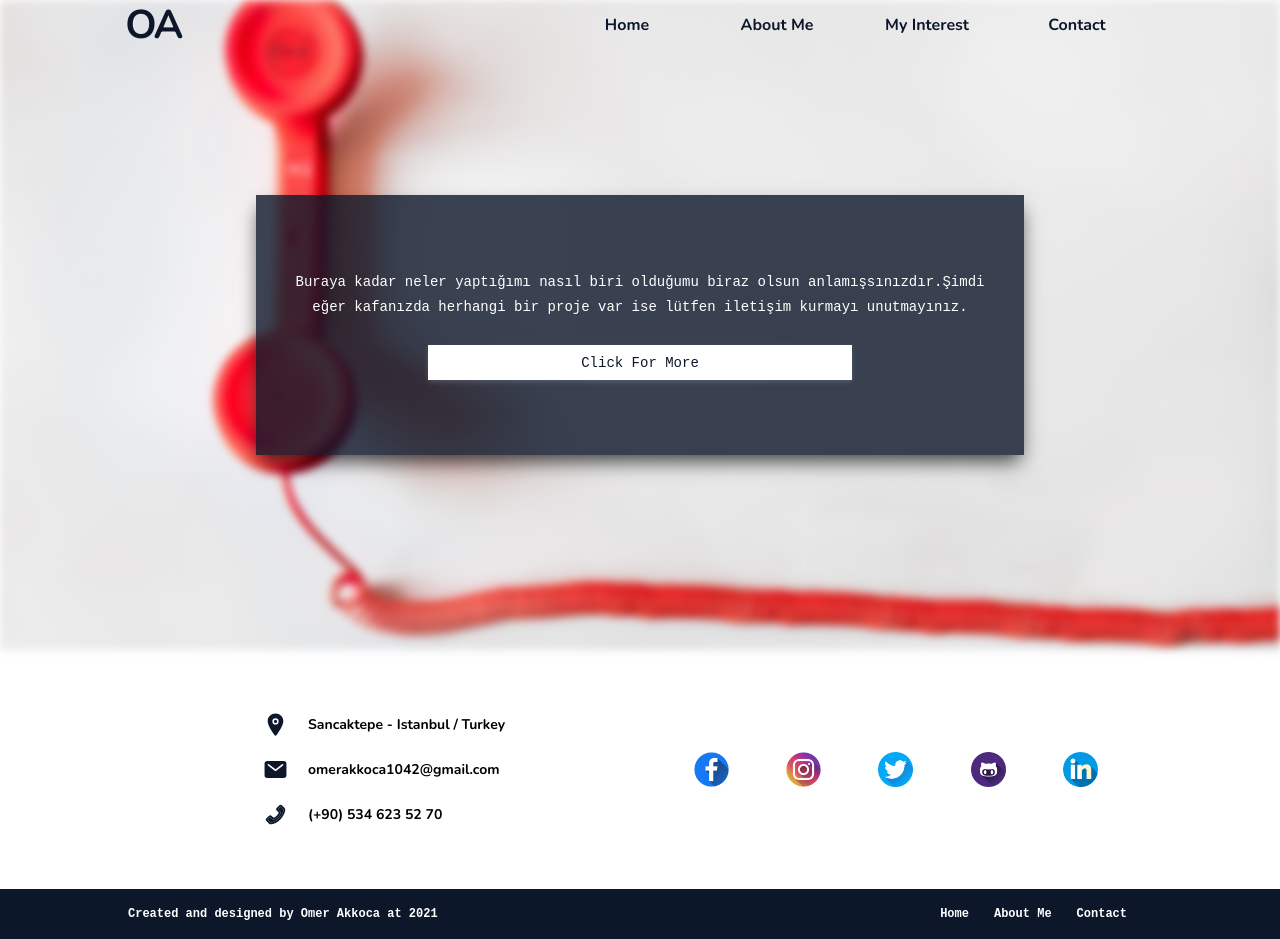
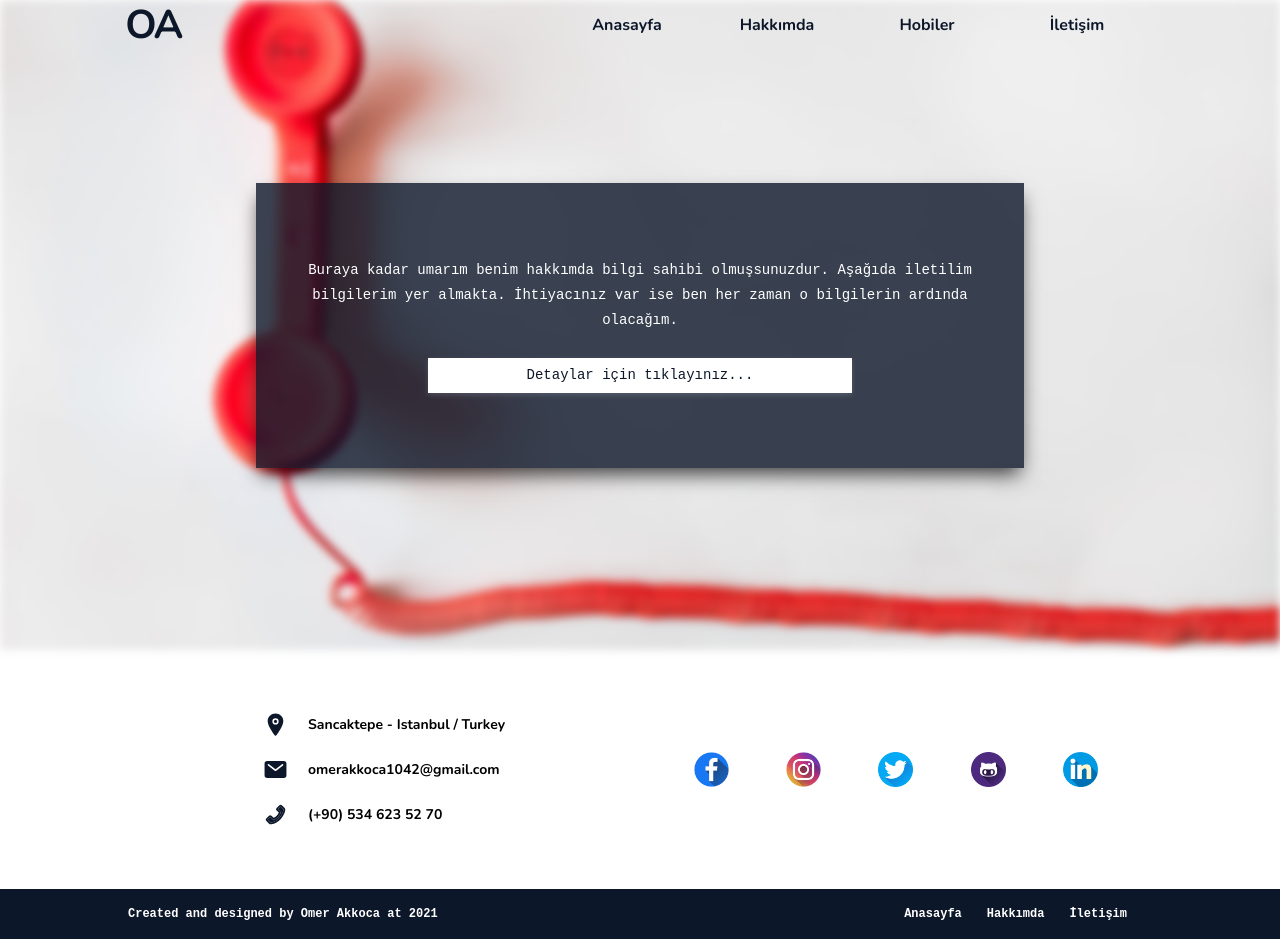
Before and after one commit to omer-akkoca/omerakkoca-web-site, a React (Create React App) app: page /contact in a window 1280 px wide. Built offline with nearby package versions, Linux system fonts and the light colour scheme.

Commit message:
converted to tr

```diff
--- a/src/components/Footer/index.js
+++ b/src/components/Footer/index.js
@@ -10,9 +10,9 @@ const Footer = () => {
                 <div className="content">
                     <h1>Created and designed by Omer Akkoca at 2021</h1>
                     <ul>
-                        <li><Link to="/"><h1>Home</h1></Link></li>
-                        <li><Link to="/about-me"><h1>About Me</h1></Link></li>
-                        <li><Link to="/contact"><h1>Contact</h1></Link></li>
+                        <li><Link to="/"><h1>Anasayfa</h1></Link></li>
+                        <li><Link to="/about-me"><h1>Hakkımda</h1></Link></li>
+                        <li><Link to="/contact"><h1>İletişim</h1></Link></li>
                     </ul>
                 </div>
             </Container>
--- a/src/components/Header/index.js
+++ b/src/components/Header/index.js
@@ -22,7 +22,7 @@ const Header = ({ title, image, text }) => {
                 <div className="content">
                     <p>{text}</p>
                     <button className="custom-button" onClick={handleOnClick}>
-                        Click For More
+                        Detaylar için tıklayınız...
                     </button>
                 </div>
             </header>
--- a/src/layouts/Navbar/index.js
+++ b/src/layouts/Navbar/index.js
@@ -36,7 +36,7 @@ const Navbar = () => {
                     <ul>
                         <li>
                             <Link to={"/"} className={currentPath("/")}>
-                                <h1>Home</h1>
+                                <h1>Anasayfa</h1>
                                 <div className="icon">
                                     <Image src={currentPath("/") === "active" ? HOME_WHITE : HOME_DARK} alt="home" />
                                 </div>
@@ -44,18 +44,18 @@ const Navbar = () => {
                         </li>
                         <li>
                             <Link to={"/about-me"} className={currentPath("/about-me")}>
-                                <h1>About Me</h1>
+                                <h1>Hakkımda</h1>
                                 <div className="icon">
                                     <Image src={currentPath("/about-me") === "active" ? ABOUT_ME_WHITE : ABOUT_ME_DARK} alt="home" />
                                 </div>
                             </Link>
                         </li>
                         <li className="drop-down">
-                            <h1>My Interest</h1>
+                            <h1>Hobiler</h1>
                             <ul>
                                 <li>
                                     <Link to={"/places-visited"} className={currentPath("/places-visited")}>
-                                        <h1>Places Visited</h1>
+                                        <h1>Seyehat Yerleri</h1>
                                         <div className="icon">
                                             <Image src={currentPath("/places-visited") === "active" ? PLACES_VISITED_WHITE : PLACES_VISITED_DARK} alt="home" />
                                         </div>
@@ -63,7 +63,7 @@ const Navbar = () => {
                                 </li>
                                 <li>
                                     <Link to={"/books-read"} className={currentPath("/books-read")}>
-                                        <h1>Books Read</h1>
+                                        <h1>Okunan Kitaplar</h1>
                                         <div className="icon">
                                             <Image src={currentPath("/books-read") === "active" ? BOOKS_READ_WHITE : BOOKS_READ_DARK} alt="home" />
                                         </div>
@@ -73,7 +73,7 @@ const Navbar = () => {
                         </li>
                         <li>
                             <Link to={"/contact"} className={currentPath("/contact")}>
-                                <h1>Contact</h1>
+                                <h1>İletişim</h1>
                                 <div className={`icon ${currentPath("/contact")}`}>
                                     <Image src={currentPath("/contact") === "active" ? CONTACT_WHITE : CONTACT_DARK} alt="home" />
                                 </div>
--- a/src/pages/AboutMe/index.js
+++ b/src/pages/AboutMe/index.js
@@ -12,7 +12,10 @@ import "swiper/css";
 import "swiper/css/free-mode";
 import "swiper/css/pagination";
 
-const xd = "Welcome to my web site. Here is like my personal information page. You can see where did i work, what software language i know, my personal profile live etc. I hope you can find what you are looking for."
+const xd = `
+Web sayfama hoşgeldiniz. Burada aslında benim hakkımda ayak üstü edinebileceğiniz birkaç bilgi var. Umarım benim hakkımda aradığını burada bulursun ve yeterli olur.
+Olurda daha fazlasını öğrenmek iterseniz İletişim sayfasından bana ulaşabilirsiniz. Her insan farklı bir gizem doludur sonuçta.
+`
 class AboutMe extends React.Component{
 
     state = {
@@ -50,11 +53,17 @@ class AboutMe extends React.Component{
                                         height="250"
                                     />
                                     <p>
-                                        Hello. My name is Omer AKKOCA. I was born in 17 of April in 2000.
-                                        Now i am {old} years old. You will see at below what i have done in my {old} years of life.
-                                        It is only important thing for you is what i have done before. Yes i am a software engineer and i am so happy with it.
-                                        Üniversiteye başladığımdan beri ve lise hayatımda hep web üzerine ilerlemek istemiştim.
-                                        Şuanda da bu kişisel sitem ile de karşınızdayım.
+                                        Merhaba. Benim adım Ömer Akkoca ve {old} yaşındayım. Yazılım hayatıma lise 2'de Madenler Mesleki ve Teknik
+                                        Anadolu Lisesi'nde c# öğrenerek başladım. Burada c# ile hem yazılım işine girmiş oldum hemde lise 3'te
+                                        web tasarım alanı ile aslında şuanki işim olan alana ilk adımımı atmış oldum. Daha sonrasında üniversite seçimlerimde
+                                        matemetik veya bilgisayar mühendisliği okumaya karar verdim. Bu kararım sonucunda da ilk seçimim olan Karadeniz Teknik
+                                        Üniveristesi Yazılım Mühendisliği bölümüne yerleştim. Burada yine c++ ve java ile yazılıma 2. adımımı atmış oldum.
+                                        Pandeminin başlarında ise liseden kalma bilgilerimle şuanki gördüğünüz siteyi yapmak istedim ama bilgilerimin çok yetersiz
+                                        olduğunun farkına vardım. Bu sayede şuanki işim olan Front-end Developer'lığa ilk adımı atmış oldum. Önce web siteleri
+                                        yapmaya sonrasında ise web bilgilerimi kullanabileceğim ikinci bir alan olan mobil programlamaya merak sardım ve react-native
+                                        ile mobil programlama yapmaya başladım. Şuan ise hem mobil hemde web olmak üzere iki alandada front-end developer olarak
+                                        çalışıyorum. Lise hayatımdan gelen hevesim ile giriştiğim, üniversite ile daha da sağlamlaştırdığım ve kendi çalışmam sayesinde
+                                        ileri taşıdığım bu hevesim artık benim işim ve ben bu işi çok seviyorum. İnsan adım adım büyütüp, geliştirdiği neyi sevmez ki 😀.
                                     </p>
                                 </div>
                             </Container>
@@ -62,7 +71,7 @@ class AboutMe extends React.Component{
 
                         <div className="element">
                             <Container>
-                                <h1 className="element-title">school & work history</h1>
+                                <h1 className="element-title">Okul & İş Geçmİşİ</h1>
                                 <div className="work-list">
                                     {
                                         work_history.map((work, i) => (
@@ -75,7 +84,7 @@ class AboutMe extends React.Component{
 
                         <div className="element">
                             <Container>
-                                <h1 className="element-title">software languages i know</h1>
+                                <h1 className="element-title">Bİldİğİm Yazılım Dİllerİ</h1>
                                 <Swiper
                                     slidesPerView={"auto"}
                                     spaceBetween={50}
--- a/src/pages/AboutMe/style.css
+++ b/src/pages/AboutMe/style.css
@@ -71,12 +71,12 @@
 
 .biography p{
     font-size: 14px !important;
-    line-height: 1.5em;
-    letter-spacing: 0.5px;
+    line-height: 1.75em;
+    letter-spacing: 0.75px;
     font-family: monospace;
     font-weight: bold;
     color: var(--dark_text);
-    font-family: "Nunito-Medium" !important;
+    font-family: "Nunito-Regular" !important;
 }
 
 .biography p::first-letter{
--- a/src/pages/BooksRead/index.js
+++ b/src/pages/BooksRead/index.js
@@ -6,7 +6,11 @@ import { Navbar } from "../../layouts";
 import { FirebaseClient } from "../../requests"
 import BookCard from "./book-card";
 
-const xd = '"Biz zevk için harcadığımız paradan fazla, kitap için sarfetmediğimiz müddetçe, bu ülke hiç bir zaman medeni bir ülke olamayacaktır" der Elbert Hubberd.'
+const xd = `
+"Biz zevk için harcadığımız paradan fazla, kitap için sarfetmediğimiz müddetçe, bu ülke hiç bir zaman medeni bir ülke olamayacaktır" der Elbert Hubberd. Aslında tamda içinde bulunduğumuz toprakları ve insanımızı bize anlatan bir söz bu.
+Oysaki her kitabın her sayfası bize farklı bir perspektif sunmaz mı. Bir kitabın içinde yaşayan her bir karakterin her birimiz için göstereceği ve öğreteceği, bizlere anlatacağı bir hikaye bulunmaz mı. O halde insan neden
+kolay şekilde elde edebileceği bu sonsuz dünya ve görüşten uzaklaşır ki. Saklanmak için mi, öğrenmemek için mi, yoksa ruhu öldüğü için mi?
+`
 
 class BooksRead extends React.Component{
 
--- a/src/pages/Contact/index.js
+++ b/src/pages/Contact/index.js
@@ -9,29 +9,28 @@ import { INSTAGRAM, FACEBOOK, TWITTER, GITHUB, LINKEDIN } from "../../assets/ima
 
 const social_media = [
     {
-        url: "",
+        url: "https://www.facebook.com/omer.akkoca.52",
         img: FACEBOOK
     },
     {
-        url: "",
+        url: "https://www.instagram.com/omer_akkoca",
         img: INSTAGRAM
     },
     {
-        url: "",
+        url: "https://twitter.com/merAKKOCA10",
         img: TWITTER
     },
     {
-        url: "",
+        url: "https://github.com/omer-akkoca",
         img: GITHUB
     },
     {
-        url: "",
+        url: "https://www.linkedin.com/in/omerakkoca/",
         img: LINKEDIN
     }
 ]
 
-const xd = "Buraya kadar neler yaptığımı nasıl biri olduğumu biraz olsun anlamışsınızdır.Şimdi eğer kafanızda herhangi bir proje var ise lütfen iletişim kurmayı unutmayınız."
-
+const xd = "Buraya kadar umarım benim hakkımda bilgi sahibi olmuşsunuzdur. Aşağıda iletilim bilgilerim yer almakta. İhtiyacınız var ise ben her zaman o bilgilerin ardında olacağım."
 class Contact extends React.Component{
     render() {
         return (
--- a/src/pages/Home/index.js
+++ b/src/pages/Home/index.js
@@ -11,7 +11,7 @@ class Home extends React.Component{
     }
 
     async componentDidMount(){
-        const { data, error } = await FirebaseClient.getDocument({ collection_name: "about-me", document_name: "cv" })
+        const { data } = await FirebaseClient.getDocument({ collection_name: "about-me", document_name: "cv" })
         if (data) {
             this.setState({ cv_url: data.url })
         }
@@ -38,7 +38,7 @@ class Home extends React.Component{
                                 <h2>Front-End Developer</h2>
                                 <div className="button-wrapper">
                                     <a href={this.state.cv_url} download="omer-akkoca-cv" target="_blank" rel="noreferrer">
-                                        <button className="download-cv">Downlaod CV</button>
+                                        <button className="download-cv">CV İndir</button>
                                     </a>
                                 </div>
                             </div>
--- a/src/pages/NotFound/index.js
+++ b/src/pages/NotFound/index.js
@@ -9,9 +9,9 @@ const NotFound = () => {
             <Container>
                 <div className="content">
                     <h1>404</h1>
-                    <h2>I'm sorry. There is nothing here.</h2>
+                    <h2>Üzgünüm. Böyle bir sayfa yok.</h2>
                     <Link to={"/"}>
-                        <button className="go-back">Go Back to Home Page</button>
+                        <button className="go-back">Anasayfaya Dön</button>
                     </Link>
                 </div>
             </Container>
--- a/src/pages/PlacesVisited/index.js
+++ b/src/pages/PlacesVisited/index.js
@@ -6,7 +6,7 @@ import { PLACES_VISITED_HEADER } from "../../assets/images";
 import { VisitedCard } from "./visitedCard";
 import { FirebaseClient } from "../../requests";
 
-const xd = "Çalışmanın önemli olduğu kadar dünyayı gezip yeni insanlarla tanışmakta bir o kadar önemlidir. Hadi sizinle nereleri seyahet ettiğime bakalım."
+const xd = "İş hayatın ve insanın bilgi birikiminin önemli olduğu kadar bence yeni yerler görmek ve keşfetmekte bir o kadar öenmli. Yeni kültür ve insanlarla iç içe olup yeni deneyimler kazanmak bu hayatta alabileceğimiz en büyük derstir."
 
 class PlacesVisited extends React.Component{
 
```
